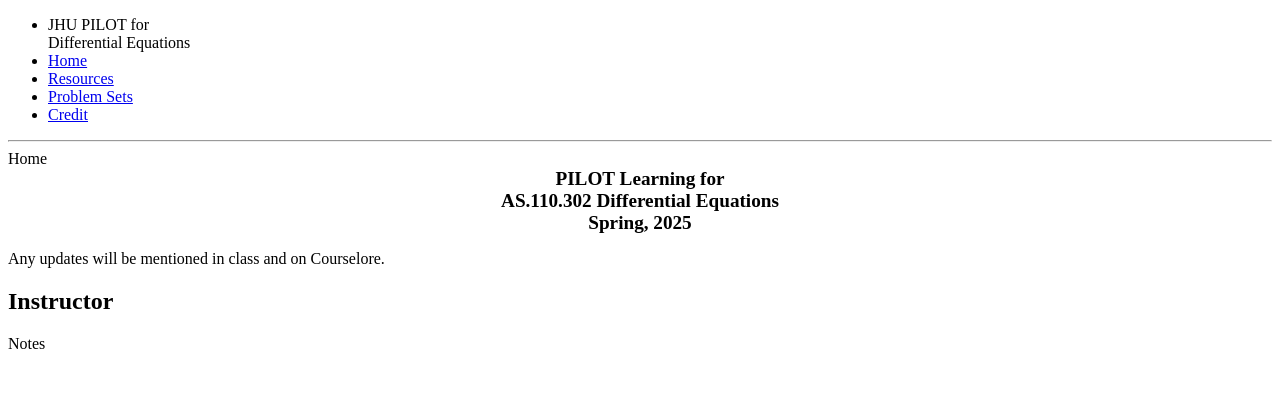
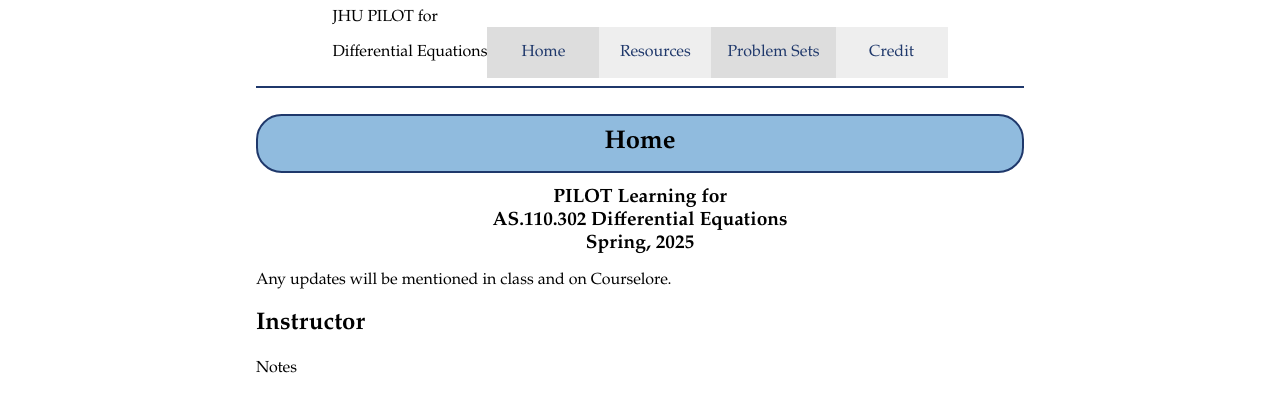
Before and after one commit to JHU-ODE-PILOT/SP25, a Jekyll site: the page built from index.md, in a window 1280 px wide. Shown: the top 412 px of the page. Built offline with Jekyll 4.4.1, drawn with Linux system fonts in a browser that asks for light colours.

Commit message:
Update default.html

```diff
--- a/_layouts/default.html
+++ b/_layouts/default.html
@@ -5,7 +5,8 @@
 <head>
   <title>{{site.coursename}}: {{page.title}}</title>
   <meta charset="utf-8">
-  <link rel="stylesheet" href="style.css">
+  <link rel="stylesheet" type="text/css" href="{{site.baseurl}}/css/style.css">
+  <link rel="stylesheet" type="text/css" href="{{site.baseurl}}/css/syntax.css">
   <script type="text/javascript" src="page.js"></script>
   <link rel="preconnect" href="https://fonts.googleapis.com">
   <link rel="preconnect" href="https://fonts.gstatic.com" crossorigin>
```
